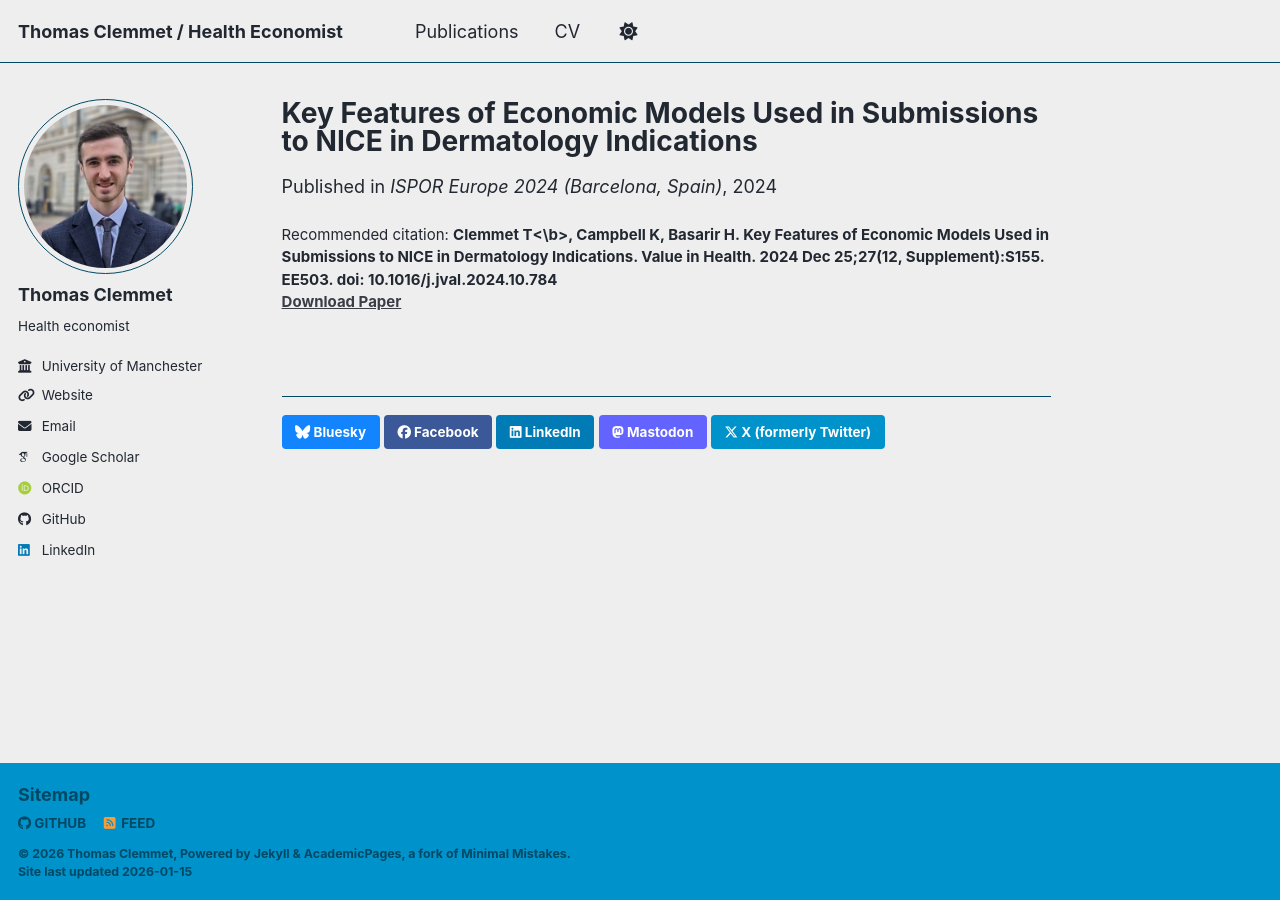
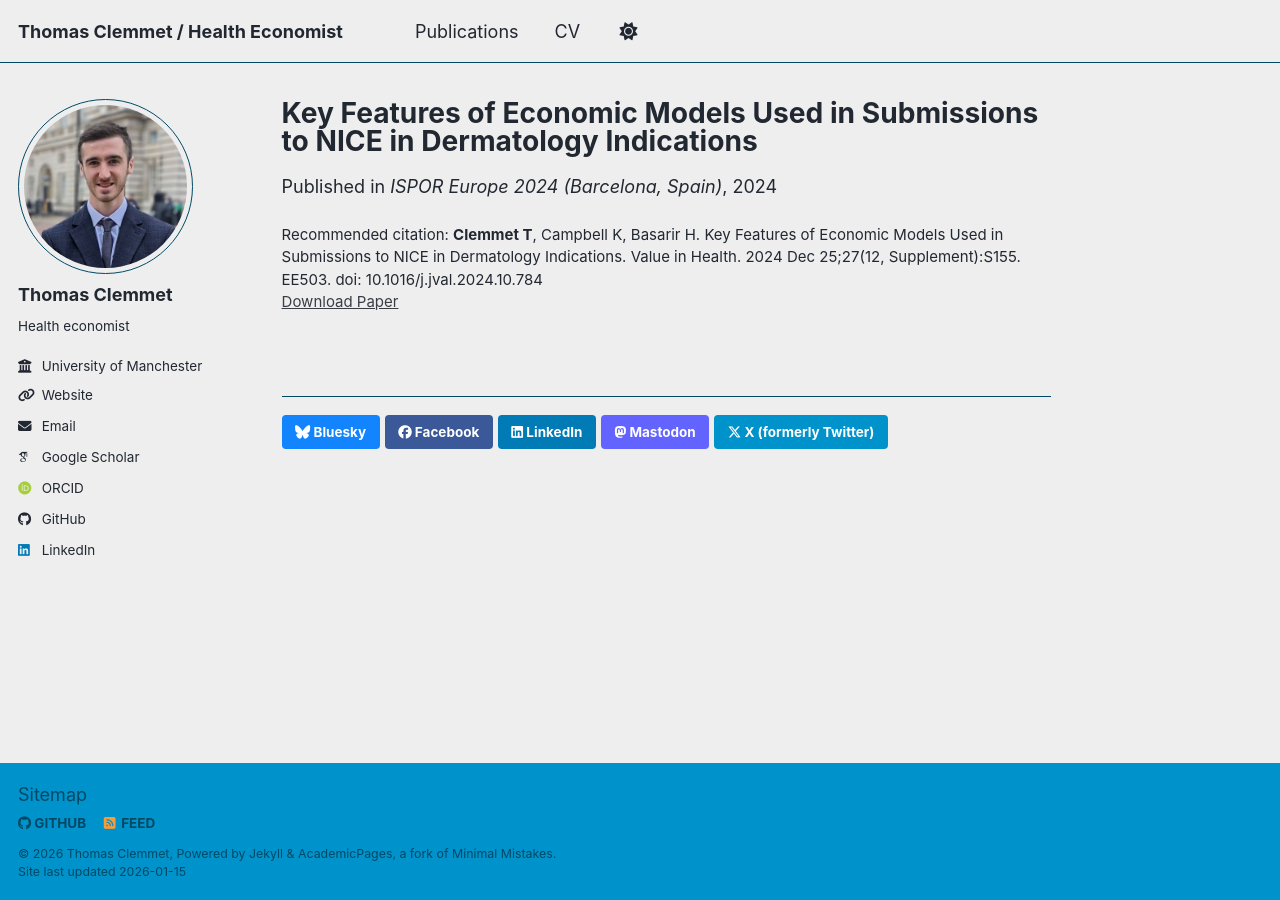
Before and after one commit to tomclemmet/tomclemmet.github.io, a Jekyll site: the page built from _publications/2024 ISPOR Derma.md, in a window 1280 px wide. Built offline with Jekyll 4.4.1, drawn with Linux system fonts in a browser that asks for light colours; some web fonts are replaced; a script bundle is joined from its source files by our own code; library files that are not in the unit come from our copies.

```diff
--- a/_publications/2024 ISPOR Derma.md
+++ b/_publications/2024 ISPOR Derma.md
@@ -6,5 +6,5 @@ permalink: /publication/2024-12-25-ISPOR-dermatology-models
 date: 2024-12-25
 venue: 'ISPOR Europe 2024 (Barcelona, Spain)'
 paperurl: 'https://dx.doi.org/10.1016/j.jval.2025.09.1363'
-citation: '<b>Clemmet T<\b>, Campbell K, Basarir H. Key Features of Economic Models Used in Submissions to NICE in Dermatology Indications. Value in Health. 2024 Dec 25;27(12, Supplement):S155. EE503. doi: 10.1016/j.jval.2024.10.784'
+citation: '<b>Clemmet T</b>, Campbell K, Basarir H. Key Features of Economic Models Used in Submissions to NICE in Dermatology Indications. Value in Health. 2024 Dec 25;27(12, Supplement):S155. EE503. doi: 10.1016/j.jval.2024.10.784'
 ---
```
